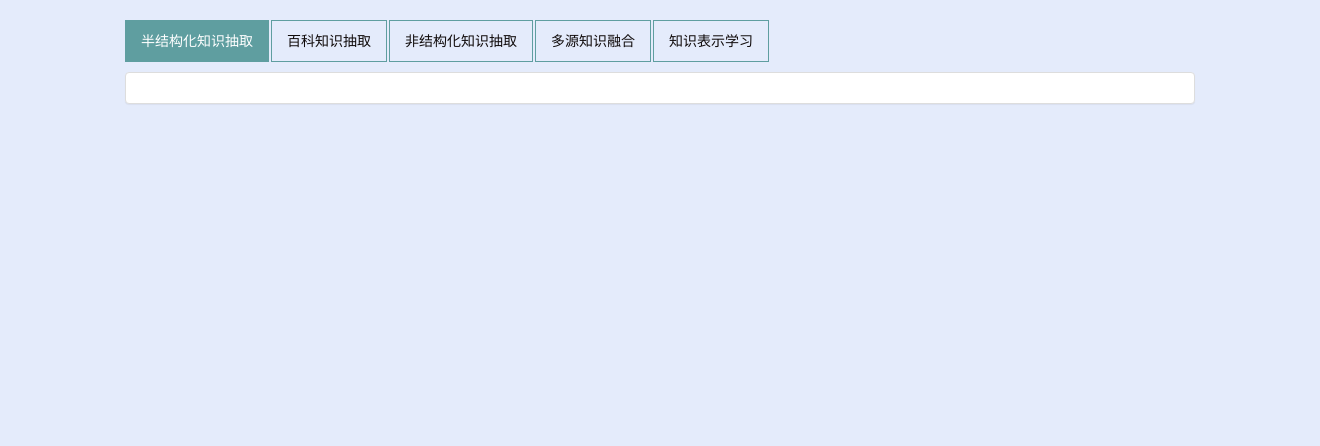
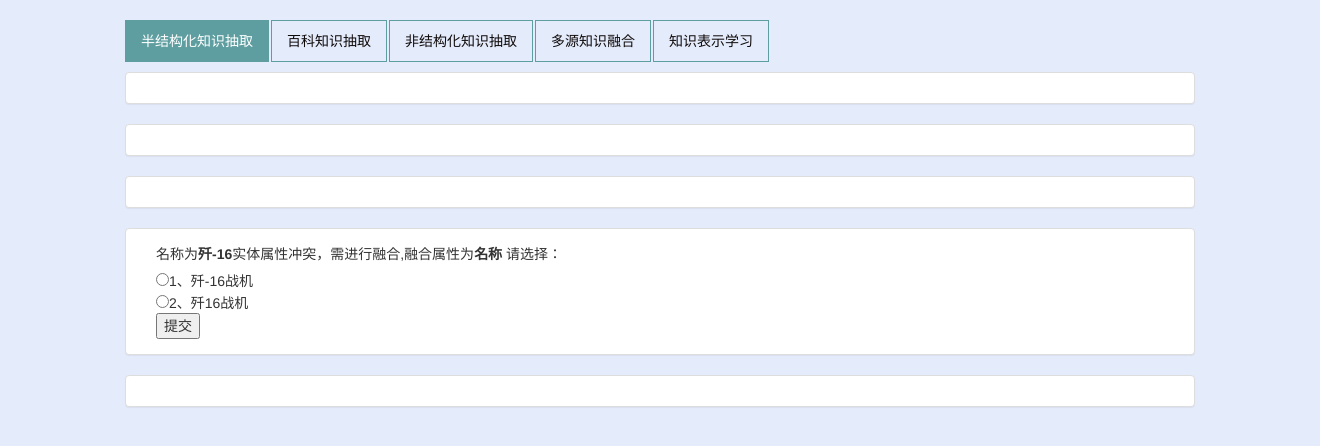
Before and after one commit to lqb1996/military_kg, a Django app: page /kg/index/ in a window 1320 px wide. Shown: the part 52-498 px from the top of the page. Run offline with Django 3.2, Linux system fonts and the light colour scheme; some libraries are stand-ins or nearby versions.

Commit message:
non_structure

```diff
--- a/kg/templates/kg/index.html
+++ b/kg/templates/kg/index.html
@@ -174,20 +174,53 @@
 
 <!--            </div>-->
 
-            <div role="tabpanel" class="tab-pane active" id="baike">
+             <div role="tabpanel" class="tab-pane active" id="half-structure">
                 <!-- 半结构化数据---------------------------------------------------------------------------->
                 <div class="container">
+                </div>
+                <div class="shadow panel panel-default parent-panel" style="padding:15px">
+                </div>
+            </div>
+            <div role="tabpanel" class="tab-pane active" id="baike">
+                <!-- 百科数据---------------------------------------------------------------------------->
+                <div class="container">
+                </div>
+                <!-- 检索内容---------------------------------------------------------------------->
+                <div class="shadow panel panel-default parent-panel" style="padding:15px">
+                </div>
+            </div>
+            <div role="tabpanel" class="tab-pane active" id="non-structure">
+                <!-- 非结构化数据---------------------------------------------------------------------------->
+                <div class="container">
+                </div>
+                <div class="shadow panel panel-default parent-panel" style="padding:15px">
+                </div>
+            </div>
+            <div role="tabpanel" class="tab-pane active" id="mix">
 
+                <!-- 检索内容---------------------------------------------------------------------->
+
+                <div class="shadow panel panel-default parent-panel" style="padding:15px">
+                <!-- 知识融合数据---------------------------------------------------------------------------->
+                <div class="container">
+                    名称为<label>{{ets.name}}</label>实体属性冲突，需进行融合,融合属性为<label>{{ets.pro}}</label>
+                    请选择：<br>
+                    <form action="" method="get" accept-charset="UTF-8">
+                    {%for s in ets.selection%}
+                    <lable><input type="radio" name="selections" value={{forloop.counter}}>{{forloop.counter}}、{{s}}</lable><br>
+                    {% endfor %}
+                       <input type="submit" value="提交">
+                </div>
 
                 </div>
 
-                <!-- 检索内容---------------------------------------------------------------------->
-
-                <div id='' class="shadow panel panel-default parent-panel" style="padding:15px">
-
-
+            </div>
+            <div role="tabpanel" class="tab-pane active" id="vector">
+                <!-- 表示学习数据---------------------------------------------------------------------------->
+                <div class="container">
                 </div>
-
+                <div class="shadow panel panel-default parent-panel" style="padding:15px">
+                </div>
             </div>
 
 <!--            <div role="tabpanel" class="tab-pane active" id="non-structure">-->
--- a/kg/views.py
+++ b/kg/views.py
@@ -41,17 +41,88 @@ def index(request):
     name = '歼-16'
     pro = '名称'
     selection = ['歼-16战机', '歼16战机']
-    content = "{'名称': '歼-16战机', '首飞时间': '2011年10月17日', '研发单位': '中国沈阳飞机公司', '气动布局': '后掠翼'," \
-              " '发动机数量': '双发', '飞行速度': '超音速', '关注度': '(5分) 武器装备 （1）机炮：30\xa0mm机炮\xa0150发；" \
-              " （2）导弹：鹰击-62反舰巡航导弹，鹰击-83反舰导弹，鹰击-91反舰导弹，鹰击-9多用途导弹，雷电-10反辐射导弹，" \
-              "霹雳-8空空导弹，霹雳-11空空导弹，霹雳-12中程空空导弹； （3）炸弹：雷霆2-雷射导引弹，雷石6-滑翔炸弹，200A" \
-              "反机场炸弹，通用炸弹500千克，1500千克。 技术数据', '乘员': '2人', '机长': '21.19米', '翼展': '14.7米'," \
-              " '机高': '5.9米', '发动机': 'AL-31F涡扇发动机', '最大飞行速度': '1,438千米每小时', '最大航程': '4,288千米'}"
+    non_structure_content = """根据美军透露的最新消息指出，驻防珍珠港的美军「普雷贝尔」号导弹驱逐舰，即将成为美国海军中第一艘装备高能激光武器的现役战舰
+美媒则称，美军之所以优先在西太平洋地区部署激光武器，是希望能用它来拦截中国和俄罗斯的巡航导弹
+美国海军陆战队负责人巴克斯艾尔少将近日透露，隶属太平洋舰队的「普雷贝尔」号导弹驱逐舰将在2021年配备HELIOS系列激光武器，这款武器能够取代原本的20毫米方阵近程防御火炮系统，成为美军拦截来袭导弹的「最后一道防线」
+军方告诉路透社，此次自由航行任务，美军舰进入黄岩岛12海里以内
+美国军方发言人对路透表示，美国驱逐舰普雷贝尔号（DDG-88）执行了此次行动
+这是一个月来，美国第三次派遣普雷贝尔号赴南海水域执行挑衅任务：5月6日，美国海军普雷贝尔号、钟云号驱逐舰曾擅自进入中国南海岛礁邻近海域
+而4月28日，普雷贝尔号曾经擅创赤瓜礁地区12海里内执行挑衅任务
+美国海军普雷贝尔号（DDG-88）黄岩岛自古是中国固有领土，美舰进入我领土12海里范围海域，居然叫嚣依据国际法维护水路通道
+况且，美国并非《联合国海洋法公约》签约国，却张嘴闭嘴国际法
+据了解，这艘美国导弹驱逐舰普雷贝尔号曾经与另一艘导弹驱逐舰钟云号在5月6日闯入了中国南沙岛礁南熏礁和赤瓜礁12海里范围内
+同一天，中国外交部发言人耿爽就此次两艘美舰闯入中国南沙海域一事回应指出，5月6日，美国军舰未经中国政府的允许，擅自进入了中国南沙群岛南薰礁和赤瓜礁邻近海域
+中国海军依法对美舰进行了识别查证，并予以警告驱离
+耿爽强调，美方军舰有关行为侵犯了中国主权，破坏了有关海域的和平、安全和良好秩序
+中方对此表示强烈不满和坚决反对
+当前在中国和东盟国家不断努力下，南海形势不断趋稳向好
+在这种情况下，中方敦促美方停止此类挑衅行为，尊重中国的主权和安全利益，尊重地区国家维护南海和平稳定的努力
+对于美舰近期频繁来南海挑衅一事，蓬佩奥非常自鸣得意，叫嚣在南海保持军事存在，对美国的经济增长非常重要
+对于中国军事崛起一事，蓬佩奥最后警告称，在这场较量中，美国人姗姗来迟，现在正为此付出代价
+彭博社也指出，这已是美舰2019年在南海的第三次挑衅
+今年以来，美国已在南海开展了至少三次所谓航行自由行动，而2018年全年的类似公开报道为五次
+6日，外交部发言人耿爽就此次两艘美舰闯入中国南沙海域一事回应指出，5月6日，美国军舰未经中国政府的允许，擅自进入了中国南沙群岛南薰礁和赤瓜礁邻近海域
+中国海军依法对美舰进行了识别查证，并予以警告驱离
+钟云号的武器系统包括两具K41储值发射系统、一具5寸口径的快速炮、两具三管鱼雷发射器，舰上还装备了90具垂直发射系统，能够发射战斧巡航导弹和反舰鱼叉导弹等，海麻雀导弹取代了原先装备的密集阵近空防御系统
+同时舰上装备了两艘SH-60海鹰直升机
+钟云号装备了90具垂直发射系统，能够发射战斧巡弋导弹和反舰鱼叉导弹等
+舰上装备有多种最先进的进攻和防御系统，以满足美国海军在21世纪作战的需求
+舰上装备了改进型声纳和雷达系统、数字模块化电台
+SPY-1D(V)雷达具备自动的自适应雷达模式控制能力和更加强大的抗电子干扰能力，提高在濒海环境中的作战效能
+AN/SQQ-89水下作战系统，增强舰艇执行多种任务的能力，可为航空母舰和远征打击群提供远程猎雷能力，提高舰艇各组的协同作战能力
+舰上还装备了两艘SH-60直升机，海麻雀导弹取代了原先装备的密集阵近空防御系统
+舰名由来近期，美国军舰多次擅闯南海，被解放军警告驱离
+今年2月11日，美国斯普鲁恩斯号和普雷贝尔号军舰，未经中国政府允许，擅自进入中国南沙群岛仁爱礁和美济礁邻近海域
+当时，中国海军依法对美舰进行了识别查证，并且予以了警告驱离
+外交部发言人华春莹当天对此表示，美方军舰的有关行为侵犯中国的主权，破坏有关海域的和平、安全和良好秩序
+中方对此表示强烈的不满和坚决的反对
+中国对南沙群岛及其附近海域拥有无可争辩的主权，中方一向尊重和维护各国依据国际法在南海享有的航行与飞越自由
+但是坚决反对任何国家假借航行与飞越自由之名，损害沿岸国主权和安全
+华春莹表示，2月11日，美国斯普鲁恩斯号和普雷贝尔号军舰未经中国政府允许，擅自进入中国南沙群岛仁爱礁和美济礁邻近海域
+中国海军依法对美舰进行识别查证，并予以警告驱离
+美方军舰有关行为侵犯中国主权，破坏有关海域的和平、安全和良好秩序
+中方对此表示强烈不满和坚决反对
+华春莹指出，中国对包括仁爱礁、美济礁在内的南沙群岛及其附近海域拥有无可争辩的主权
+中方一向尊重和维护各国依据国际法在南海享有的航行与飞越自由，但坚决反对任何国家假借航行与飞越自由之名，损害沿岸国主权和安全
+美国智库、国家利益中心防务研究总监卡齐亚尼斯在去年就曾表示，美国海军在2020年将失去对华作战优势，而这一论点就是基于中国拥有的东风系列提出的
+同时美海军专家詹姆斯·克拉斯卡也表示，中国的东风-21D无法拦截，一发就可以贯穿14层的航母
+但即便是再高功率的高能激光武器，其一次也只能对抗一个目标
+如果再计算上灼伤摧毁的时间，激光武器在面对多弹头的东风-21D时，就有些相形见绌了
+而这次中国火箭军一下竖起了10枚，没理由不让人感到胆寒的
+（智忠）当然，美国人在今年的鸿门宴上可能会感受到东南亚国家对中国态度的变化
+作为鸿门宴的地理位置上的东道主，新加坡曾经有一段时间跟中国闹别扭，现在已经幡然悔悟
+此外，舆论还关心，日本、欧洲这些美国的小兄弟，会不会在香会上帮腔煽风点火
+他预计，到2030年，中国海军舰艇数量将多达560艘以上
+最离谱的是，他说中国在南海修建了7个人工岛，其中3个人工岛屿面积和珍珠港一样大，可以容纳航空母舰打击群，还修建了长达三千米的飞机跑道
+但我们很少看到媒体报道说，中国在南海建造了3个珍珠港
+当前，美国政府对中国进行极限施压，在贸易政策和政治外交上，中美正在激烈地掰手腕
+美国人很清楚，越是在这个时候，越是要管控住军事冲突风险
+与中国这样的大国陷入战争，这也绝对不是美国想要的
+美军参联会主席邓福德上将说，中美两国军方都在努力，使得两军关系成为两国关系的稳定力量
+鉴于美中两国军事对抗的可能性正在增加，他希望能够建立两军直接对话机制，以化解随时可能发生的武力冲突
+同时，中方支持中国企业拿起法律武器，捍卫自己的正当权利
+问：据报道，美国总统特朗普17日表示，美国和中国实际上已经有一份协议，但中方破坏了协议
+请问中方对此有何评论？问：据美方消息，美国军舰在黄岩岛附近行动
+请问中方是否派军舰对美方舰船进行识别并予以驱离？答：根据我掌握的情况，北京时间5月20日上午，美国军舰普雷贝尔号未经中国政府允许，擅自进入中国黄岩岛邻近海域
+中国海军依法对美舰进行了识别查证，并予以警告驱离
+我必须再次强调，美方军舰有关行为侵犯了中国主权，破坏了有关海域的和平、安全和良好秩序
+中方对此坚决反对
+事实上，中国高度重视知识产权保护，从没有强制外方转让技术的政策
+在历史的不同时期，中国同各国开展的相互投资和技术转让是市场主体自愿合作的结果，本质上是一种双赢的合作
+我们会一如既往地欢迎包括欧洲企业在内的各国企业搭乘中国发展的顺风车，通过合作共享发展机遇，实现互利共赢
+同时我必须强调，无论是欧洲国家还是其他国家的企业，如果他们确实有这样的关切，并且能够提供实实在在的证据，只要这些关切是合理的、关切的事情是真实存在的，相信是完全能够解决的，因为中国的相关法律规定非常明确
+但同时，我们反对在无法提供事实依据的情况下凭空捏造
+据路透社报道，SSJ-100客机此前就曾发生过事故，安全问题曾引起关注
+2012年5月，一架SSJ-100在印尼进行展示飞行时坠毁，包括8名机组人员在内的45人全部遇难
+调查认为，飞行员人为失误是事故主要原因
+去年7月12日，一架SSJ-100客机在莫斯科附近进行试飞时，因为飞机右侧起落架没有完全展开，飞行员在飞机燃料耗尽后，在跑道上硬着陆，飞机轻微损伤
+事故发生后，俄罗斯紧急情况部表示，俄方暂无计划停飞SSJ-100客机"""
 
     ets['name'] = name
     ets['pro'] = pro
     ets['selection'] = selection
-    ets['content'] = content
+    ets['content'] = non_structure_content
+
 
     return render(request, "kg/index.html", {"ets": ets})
 
```
